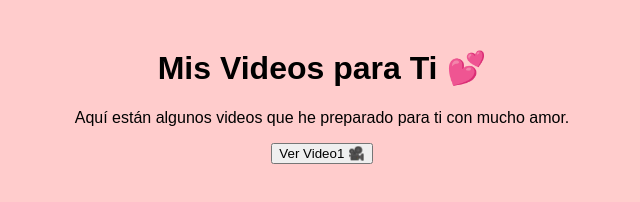
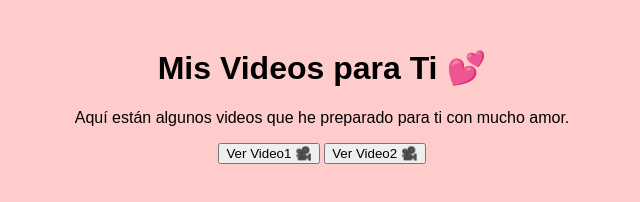
Before and after one commit to JosephAAS/charlasparaBeba, a plain HTML site: page galeriavideos.html in a window 1280 px wide. Shown: the whole page, without its empty margins (318-958 px from the left). Drawn offline with Linux system fonts and the light colour scheme.

Commit message:
Update galeriavideos.html

```diff
--- a/galeriavideos.html
+++ b/galeriavideos.html
@@ -36,6 +36,7 @@
 
         <div>
              <button class="video-button" onclick="window.location.href='https://www.youtube.com/watch?v=4YkKcUJ7ecA'">Ver Video1 🎥</button>
+             <button class="video-button" onclick="window.location.href='https://www.youtube.com/watch?v=4YkKcUJ7ecA'">Ver Video2 🎥</button>
 
         </div>
 
```
